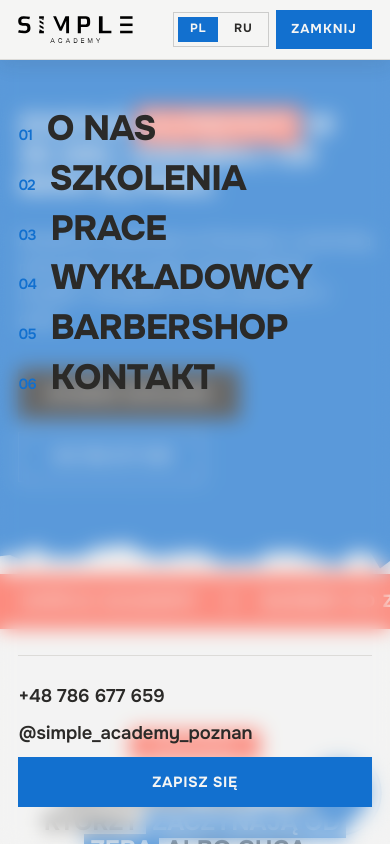
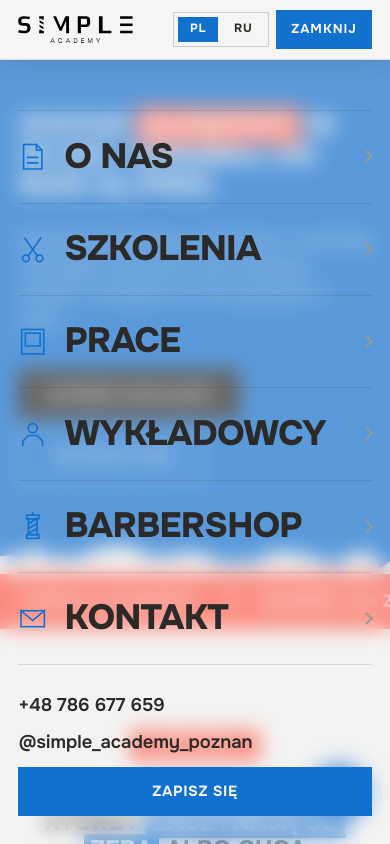
Before and after one commit to Viktor1897/simple-academy, a React (Vite) app: page / in a window 390 px wide. Both pictures are taken after a click on the button "MENU". Shown: the top 844 px of the page. Built offline with nearby package versions, Linux system fonts and the light colour scheme.

Commit message:
rework mobile menu

```diff
--- a/src/components/Navbar/Navbar.tsx
+++ b/src/components/Navbar/Navbar.tsx
@@ -180,7 +180,11 @@ const Overlay = styled.div<{ isOpen: boolean }>`
     backdrop-filter: blur(10px);
     display: flex;
     justify-content: center;
-    padding: 12rem 2rem 4rem;
+    /* the last row must clear the home indicator on a gesture-bar phone */
+    padding: 12rem 2rem calc(3rem + env(safe-area-inset-bottom, 0px));
+    @media (max-height: 720px) {
+        padding-top: 9rem;
+    }
     overflow-y: auto;
     opacity: ${props => (props.isOpen ? 1 : 0)};
     visibility: ${props => (props.isOpen ? "visible" : "hidden")};
@@ -194,7 +198,8 @@ const OverlayInner = styled.div`
     display: flex;
     flex-direction: column;
     justify-content: space-between;
-    gap: 6rem;
+    /* the ruled list already closes with a hairline, so no gap is needed here */
+    gap: 0;
 `;
 
 const OverlayFooter = styled.div`
@@ -203,7 +208,9 @@ const OverlayFooter = styled.div`
     align-items: flex-start;
     gap: 1.4rem;
     padding-top: 3rem;
-    border-top: 1px solid ${COLORS.line};
+    @media (max-height: 720px) {
+        padding-top: 2rem;
+    }
 `;
 
 const OverlayLink = styled.a`
--- /dev/null
+++ b/src/components/Navbar/Navigation/MenuIcons.tsx
@@ -0,0 +1,76 @@
+import { ReactNode, SVGProps } from "react";
+
+/*
+ * The mobile sheet's row marks. Same drawing rules as the icons in
+ * InfoIconsSection: one stroke weight, square caps, mitred corners and no
+ * curves the paper look wouldn't allow. They paint in currentColor.
+ */
+const Icon = ({ children, ...props }: SVGProps<SVGSVGElement> & { children: ReactNode }) => (
+    <svg
+        viewBox="0 0 48 48"
+        fill="none"
+        stroke="currentColor"
+        strokeWidth={2.6}
+        strokeLinecap="square"
+        strokeLinejoin="miter"
+        aria-hidden="true"
+        focusable="false"
+        {...props}
+    >
+        {children}
+    </svg>
+);
+
+/** a sheet with a folded corner — the story about the academy */
+export const AboutIcon = () => (
+    <Icon>
+        <path d="M9 4 H30 L39 13 V44 H9 Z" />
+        <path d="M30 4 V13 H39" />
+        <path d="M16 25 H32 M16 34 H32" />
+    </Icon>
+);
+
+/** scissors — the craft the courses teach */
+export const CoursesIcon = () => (
+    <Icon>
+        <circle cx="13" cy="38" r="5.5" />
+        <circle cx="35" cy="38" r="5.5" />
+        <path d="M16.5 34 L37 5" />
+        <path d="M31.5 34 L11 5" />
+    </Icon>
+);
+
+/** a polaroid frame — the graduates' work */
+export const WorksIcon = () => (
+    <Icon>
+        <rect x="6" y="4" width="36" height="40" />
+        <rect x="12" y="10" width="24" height="21" />
+    </Icon>
+);
+
+/** head and shoulders — the people who teach */
+export const TutorsIcon = () => (
+    <Icon>
+        <circle cx="24" cy="15" r="7.5" />
+        <path d="M8 43 V36 L17 27 H31 L40 36 V43" />
+    </Icon>
+);
+
+/** barber pole — the shop the academy grew out of */
+export const BarbershopIcon = () => (
+    <Icon>
+        <path d="M24 1 V5" />
+        <rect x="14" y="5" width="20" height="6" />
+        <rect x="17" y="11" width="14" height="26" />
+        <path d="M17 19 L31 11 M17 27 L31 19 M17 35 L31 27" />
+        <rect x="14" y="37" width="20" height="6" />
+    </Icon>
+);
+
+/** envelope — write to us */
+export const ContactIcon = () => (
+    <Icon>
+        <rect x="5" y="11" width="38" height="26" />
+        <path d="M5 11 L24 27 L43 11" />
+    </Icon>
+);
--- a/src/components/Navbar/Navigation/Navigation.tsx
+++ b/src/components/Navbar/Navigation/Navigation.tsx
@@ -2,6 +2,8 @@ import styled from "@emotion/styled";
 import { COLORS, LINKS } from "consts";
 import { useTranslation } from "react-i18next";
 import { goTo } from "utils/goTo";
+
+import { AboutIcon, BarbershopIcon, ContactIcon, CoursesIcon, TutorsIcon, WorksIcon } from "./MenuIcons";
 
 type NavigationProps = {
     /**
@@ -12,12 +14,12 @@ type NavigationProps = {
 };
 
 const ITEMS = [
-    { href: LINKS.ABOUT_US, label: "menu.about" },
-    { href: LINKS.COURSES, label: "menu.courses" },
-    { href: LINKS.GRADUATES, label: "menu.graduates" },
-    { href: LINKS.TUTORS, label: "menu.tutors" },
-    { href: LINKS.BARBERSHOP, label: "menu.barbershop" },
-    { href: LINKS.CONTACT, label: "menu.contacts" },
+    { href: LINKS.ABOUT_US, label: "menu.about", Icon: AboutIcon },
+    { href: LINKS.COURSES, label: "menu.courses", Icon: CoursesIcon },
+    { href: LINKS.GRADUATES, label: "menu.graduates", Icon: WorksIcon },
+    { href: LINKS.TUTORS, label: "menu.tutors", Icon: TutorsIcon },
+    { href: LINKS.BARBERSHOP, label: "menu.barbershop", Icon: BarbershopIcon },
+    { href: LINKS.CONTACT, label: "menu.contacts", Icon: ContactIcon },
 ];
 
 const Navigation = ({ variant = "desktop", onNavigationClick }: NavigationProps) => {
@@ -31,11 +33,12 @@ const Navigation = ({ variant = "desktop", onNavigationClick }: NavigationProps)
     return (
         <Nav variant={variant}>
             <Ul variant={variant}>
-                {ITEMS.map(({ href, label }, index) => (
+                {ITEMS.map(({ href, label, Icon }) => (
                     <li key={href}>
                         <NavLink variant={variant} onClick={() => goToAnchor(href)}>
-                            {variant === "mobile" && <Index>{`0${index + 1}`}</Index>}
+                            {variant === "mobile" && <Mark><Icon /></Mark>}
                             {t(label)}
+                            {variant === "mobile" && <Arrow aria-hidden="true" />}
                         </NavLink>
                     </li>
                 ))}
@@ -48,25 +51,63 @@ export default Navigation;
 
 const Nav = styled.nav<NavigationProps>`
     display: flex;
+    /* inside the sheet the list owns every pixel between the bar and the contacts */
+    ${props => (props.variant === "mobile" ? "flex: 1;" : "")}
 `;
+
+const RULE = "1px solid rgba(43, 42, 40, .14)";
 
 const Ul = styled.ul<NavigationProps>`
     display: flex;
     flex-direction: ${props => (props.variant === "mobile" ? "column" : "row")};
-    align-items: ${props => (props.variant === "mobile" ? "flex-start" : "center")};
-    gap: ${props => (props.variant === "mobile" ? "1.2rem" : "3rem")};
+    align-items: ${props => (props.variant === "mobile" ? "stretch" : "center")};
+    gap: ${props => (props.variant === "mobile" ? "0" : "3rem")};
     margin: 0;
     padding: 0;
     & li {
         list-style-type: none;
     }
+    ${props => props.variant === "mobile" && `
+        flex: 1;
+        /* ruled rows share the spare height, so a tall phone gets generous
+           tap targets instead of a hole under the last link */
+        & li {
+            flex: 1 1 auto;
+            display: flex;
+            border-bottom: ${RULE};
+        }
+        & li:first-of-type {
+            border-top: ${RULE};
+        }
+    `}
 `;
 
-const Index = styled.span`
+const Mark = styled.span`
+    display: flex;
+    align-items: center;
+    justify-content: center;
+    /* a fixed box keeps every label starting on the same vertical line */
+    width: 3.2rem;
+    flex-shrink: 0;
+    margin-right: 1.8rem;
     color: ${COLORS.blue};
-    font-size: 1.6rem;
-    font-weight: 600;
-    margin-right: 1.6rem;
+    transition: transform .25s ease;
+    & svg {
+        width: 100%;
+        height: auto;
+    }
+`;
+
+const Arrow = styled.span`
+    margin-left: auto;
+    align-self: center;
+    width: 1rem;
+    height: 1rem;
+    flex-shrink: 0;
+    border-top: 2px solid ${COLORS.textMuted};
+    border-right: 2px solid ${COLORS.textMuted};
+    transform: translateX(0) rotate(45deg);
+    transition: transform .25s ease, border-color .25s ease;
 `;
 
 const NavLink = styled.a<NavigationProps>`
@@ -86,6 +127,26 @@ const NavLink = styled.a<NavigationProps>`
     transition: color .25s ease, transform .25s ease;
     &:hover {
         color: ${COLORS.blue};
-        transform: ${props => (props.variant === "mobile" ? "translateX(0.8rem)" : "none")};
     }
+    ${props => props.variant === "mobile" && `
+        flex: 1;
+        display: flex;
+        /* baseline alignment pushed the whole row's text against the top rule */
+        align-items: center;
+        -webkit-tap-highlight-color: transparent;
+        padding: 1.5rem 0;
+        /* a short phone can't afford the airy rows — fall back to a tight list */
+        @media (max-height: 720px) {
+            padding: 0.8rem 0;
+        }
+        /* the arrow is the last child only in this variant */
+        &:hover > span:last-child,
+        &:active > span:last-child {
+            transform: translateX(0.5rem) rotate(45deg);
+            border-color: ${COLORS.blue};
+        }
+        &:active {
+            color: ${COLORS.blue};
+        }
+    `}
 `;
```
